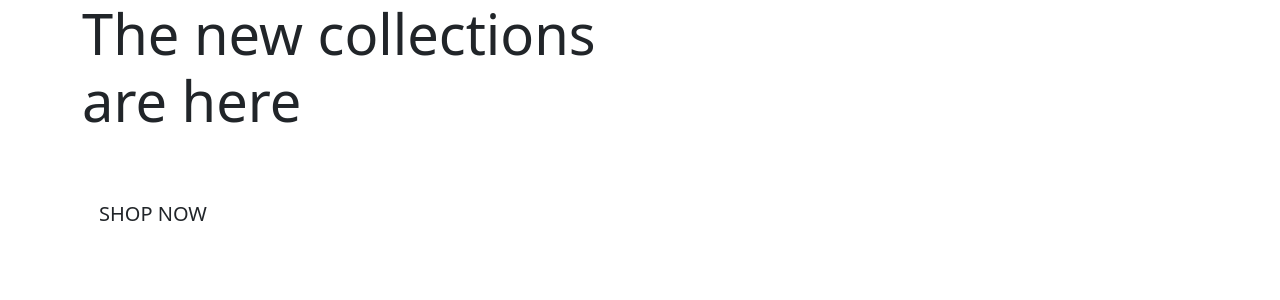
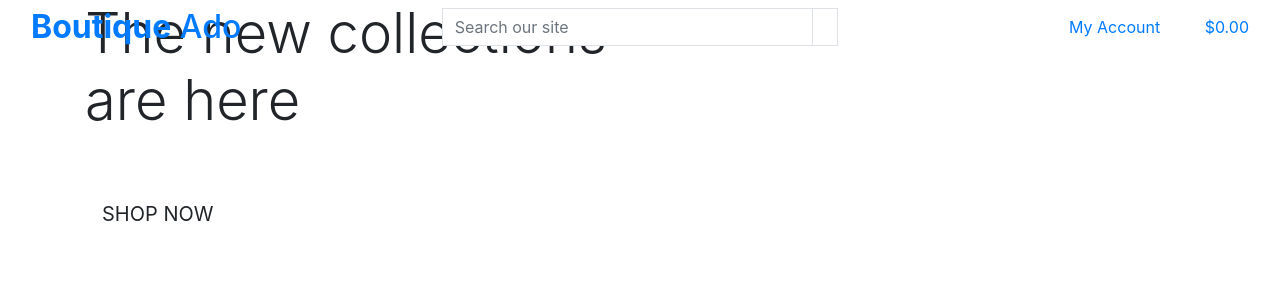
Before and after one commit to AmyOShea/boutique-ado-walkthrough, a Django app: page / in a window 1280 px wide. Shown: the top 300 px of the page. Run offline with Django 3.2, Linux system fonts and the light colour scheme; some libraries are stand-ins or nearby versions.

Commit message:
add main page header

```diff
--- a/home/templates/home/index.html
+++ b/home/templates/home/index.html
@@ -4,7 +4,8 @@
 {% block page_header %}
 <div class="container header-container">
     <div class="row">
-        <div class="col"></div>
+        <div class="col">
+        </div>
     </div>
 </div>
 
--- a/templates/base.html
+++ b/templates/base.html
@@ -3,36 +3,97 @@
 <!doctype html>
 <html lang="en">
   <head>
+
     {% block meta %}
-            <meta http-equix="X-UA-Compatible" content="ie-edge">
+        <meta http-equiv="X-UA-Compatible" content="ie=edge">
         <meta charset="utf-8">
-            <meta name="viewport" content="width=device-width, initial-scale=1">
+        <meta name="viewport" content="width=device-width, initial-scale=1, shrink-to-fit=no">
     {% endblock %}
 
     {% block extra_meta %}
     {% endblock %}
 
     {% block corecss %}
-            <link href="https://cdn.jsdelivr.net/npm/bootstrap@5.0.2/dist/css/bootstrap.min.css" rel="stylesheet" integrity="sha384-EVSTQN3/azprG1Anm3QDgpJLIm9Nao0Yz1ztcQTwFspd3yD65VohhpuuCOmLASjC" crossorigin="anonymous">
+        <link rel="stylesheet" href="https://stackpath.bootstrapcdn.com/bootstrap/4.4.1/css/bootstrap.min.css" integrity="sha384-Vkoo8x4CGsO3+Hhxv8T/Q5PaXtkKtu6ug5TOeNV6gBiFeWPGFN9MuhOf23Q9Ifjh" crossorigin="anonymous">
     {% endblock %}
 
     {% block extra_css %}
     {% endblock %}
 
     {% block corejs %}
-            <script src="https://cdn.jsdelivr.net/npm/bootstrap@5.0.2/dist/js/bootstrap.bundle.min.js" integrity="sha384-MrcW6ZMFYlzcLA8Nl+NtUVF0sA7MsXsP1UyJoMp4YLEuNSfAP+JcXn/tWtIaxVXM" crossorigin="anonymous"></script>
-            <script src="https://cdn.jsdelivr.net/npm/@popperjs/core@2.9.2/dist/umd/popper.min.js" integrity="sha384-IQsoLXl5PILFhosVNubq5LC7Qb9DXgDA9i+tQ8Zj3iwWAwPtgFTxbJ8NT4GN1R8p" crossorigin="anonymous"></script>
-            <script src="https://cdn.jsdelivr.net/npm/bootstrap@5.0.2/dist/js/bootstrap.min.js" integrity="sha384-cVKIPhGWiC2Al4u+LWgxfKTRIcfu0JTxR+EQDz/bgldoEyl4H0zUF0QKbrJ0EcQF" crossorigin="anonymous"></script>
+        <script src="https://code.jquery.com/jquery-3.4.1.slim.min.js" integrity="sha384-J6qa4849blE2+poT4WnyKhv5vZF5SrPo0iEjwBvKU7imGFAV0wwj1yYfoRSJoZ+n" crossorigin="anonymous"></script>
+        <script src="https://cdn.jsdelivr.net/npm/popper.js@1.16.0/dist/umd/popper.min.js" integrity="sha384-Q6E9RHvbIyZFJoft+2mJbHaEWldlvI9IOYy5n3zV9zzTtmI3UksdQRVvoxMfooAo" crossorigin="anonymous"></script>
+        <script src="https://stackpath.bootstrapcdn.com/bootstrap/4.4.1/js/bootstrap.min.js" integrity="sha384-wfSDF2E50Y2D1uUdj0O3uMBJnjuUD4Ih7YwaYd1iqfktj0Uod8GCExl3Og8ifwB6" crossorigin="anonymous"></script>
     {% endblock %}
 
     {% block extra_js %}
     {% endblock %}
 
-        <title>Boutique Ado{% block extra_title %}{% endblock %}</title>
+    <title>Boutique Ado {% block extra_title %}{% endblock %}</title>
   </head>
+  <body>
+    <header class="container-fluid fixed-top">
+        <div class="row">
+            <div class="col-12 col-lg-4 my-auto py-1 py-lg-0 text-center text-lg-left">
+                <a href="{% url 'home' %}" class="nav-link main-logo-link">
+                    <h2 class="logo-font text-black my-0"><strong>Boutique</strong> Ado</h2>
+                </a>
+            </div>
+            <div class="col-12 col-lg-4 my-auto py-1 py-lg-0">
+                <form method="GET" action="">
+                    <div class="input-group w-100">
+                        <input class="form-control border border-black rounded-0" type="text" name="q" placeholder="Search our site">
+                        <div class="input-group-append">
+                            <button class="form-control btn btn-black border border-black rounded-0" type="submit">
+                                <span class="icon">
+                                    <i class="fas fa-search"></i>
+                                </span>
+                            </button>
+                        </div>
+                    </div>
+                </form>
+            </div>
+            <div class="col-12 col-lg-4 my-auto py-1 py-lg-0">
+                <ul class="list-inline list-unstyled text-center text-lg-right my-0">
+                    <li class="list-inline-item dropdown">
+                        <a class="text-black nav-link" href="#" id="user-options" data-toggle="dropdown" aria-haspopup="true" aria-expanded="false">
+                            <div class="text-center">
+                                <div><i class="fas fa-user fa-lg"></i></div>
+                                <p class="my-0">My Account</p>
+                            </div>
+                        </a>
+                        <div class="dropdown-menu border-0" aria-labelledby="user-options">
+                            {% if request.user.is_authenticated %}
+                                {% if request.user.is_superuser %}
+                                    <a href="" class="dropdown-item">Product Management</a>
+                                {% endif %}
+                                <a href="" class="dropdown-item">My Profile</a>
+                                <a href="{% url 'account_logout' %}" class="dropdown-item">Logout</a>
+                            {% else %}
+                                <a href="{% url 'account_signup' %}" class="dropdown-item">Register</a>
+                                <a href="{% url 'account_login' %}" class="dropdown-item">Login</a>
+                            {% endif %}
+                        </div>
+                    </li>
+                    <li class="list-inline-item">
+                        <a class="{% if grand_total %}text-info font-weight-bold{% else %}text-black{% endif %} nav-link" href="">
+                            <div class="text-center">
+                                <div><i class="fas fa-shopping-bag fa-lg"></i></div>
+                                <p class="my-0">
+                                    {% if grand_total %}
+                                        ${{ grand_total|floatformat:2 }}
+                                    {% else %}
+                                        $0.00
+                                    {% endif %}
+                                </p>
+                            </div>
+                        </a>
+                    </li>
+                </ul>
+            </div>
+        </div>
+    </header>
 
-    <body>
-        <header class="container-fluid fixed-top"></header>
     {% if messages %}
         <div class="message-container"></div>
     {% endif %}
@@ -46,5 +107,6 @@
     {% block postloadjs %}
     {% endblock %}
 
+
   </body>
 </html>
```
Also changed, not shown: templates/allauth/base.html (indentation only). Lines whose indentation alone changed are shown as unchanged.
